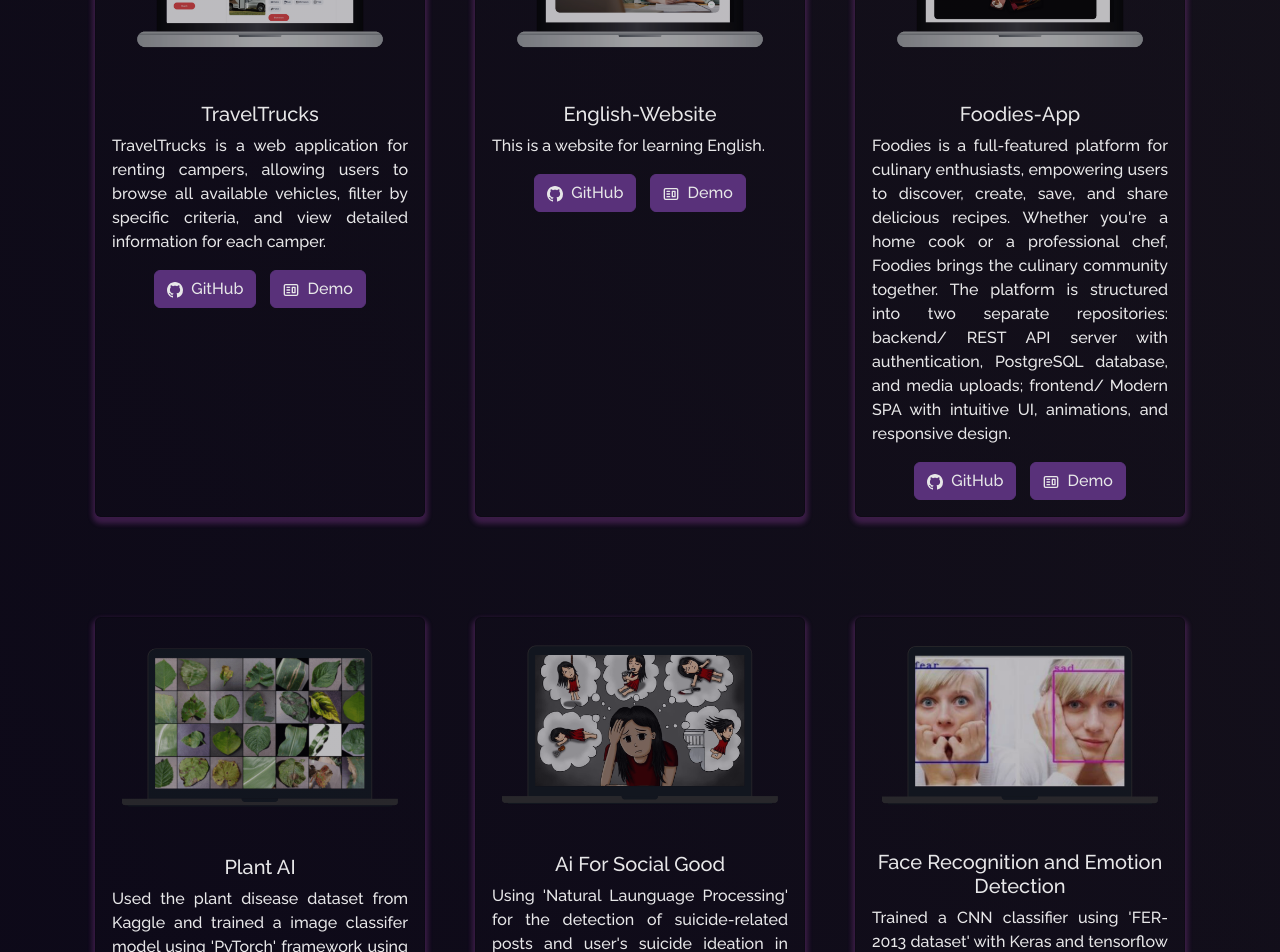
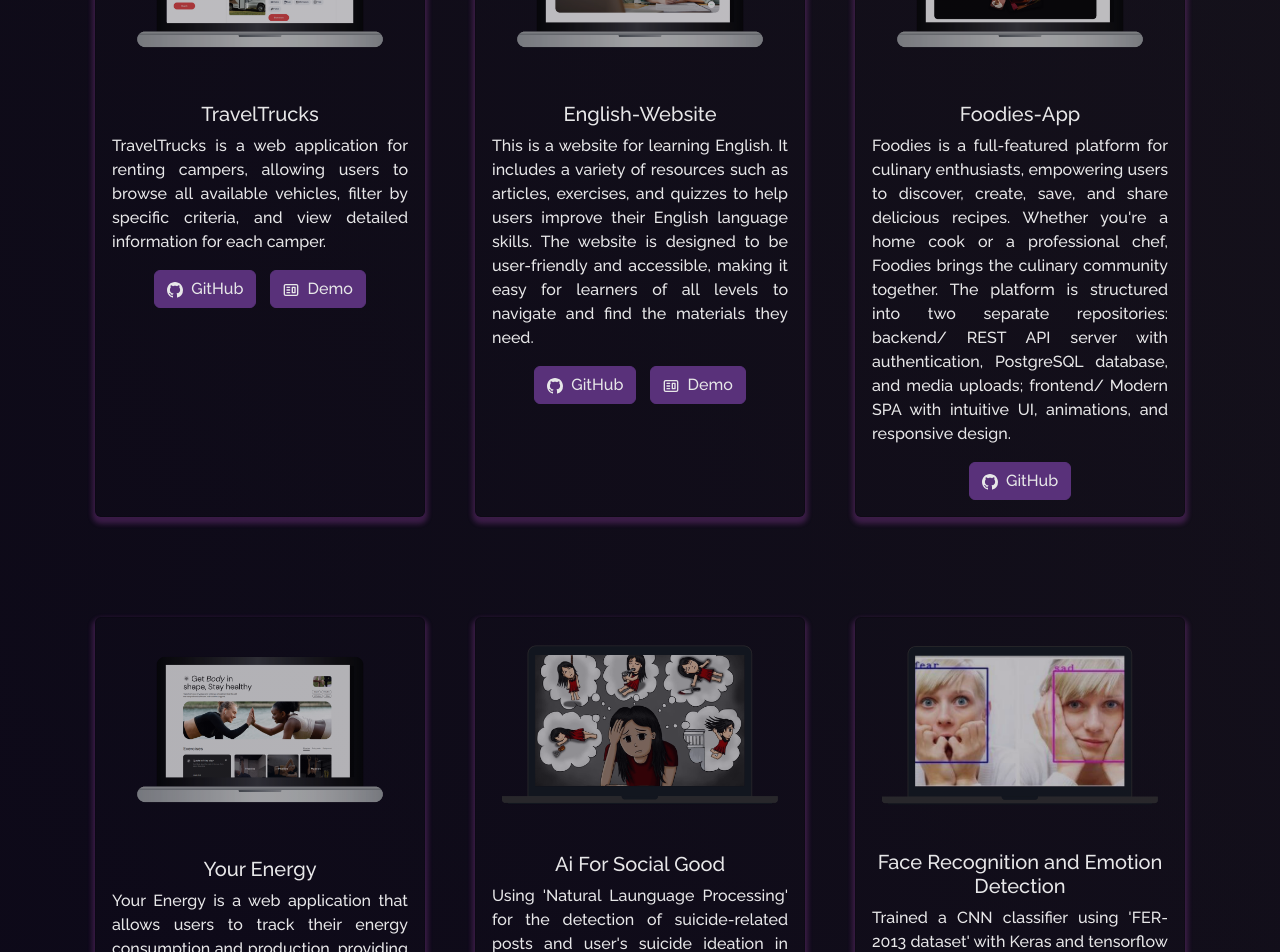
Before and after one commit to tobolovskaya/my-portfolio, a React (Create React App) app: page /projects in a window 1280 px wide. Shown: the part 440-1392 px from the top of the page. Built offline with nearby package versions, Linux system fonts and the light colour scheme.

Commit message:
Update Projects.js

```diff
--- a/src/components/Projects/Projects.js
+++ b/src/components/Projects/Projects.js
@@ -2,7 +2,7 @@ import React from "react";
 import { Container, Row, Col } from "react-bootstrap";
 import ProjectCard from "./ProjectCards";
 import Particle from "../Particle";
-import leaf from "../../Assets/Projects/leaf.png";
+import energy from "../../Assets/Projects/energy.png";
 import emotion from "../../Assets/Projects/emotion.png";
 import foodies from "../../Assets/Projects/foodies.png";
 import TravelTrucks from "../../Assets/Projects/TravelTrucks.png";
@@ -37,7 +37,7 @@ function Projects() {
               imgPath={EnglishWebsite}
               isBlog={false}
               title="English-Website"
-              description="This is a website for learning English."
+              description="This is a website for learning English. It includes a variety of resources such as articles, exercises, and quizzes to help users improve their English language skills. The website is designed to be user-friendly and accessible, making it easy for learners of all levels to navigate and find the materials they need."
               ghLink="https://github.com/tobolovskaya/English-Website"
               demoLink="https://tobolovskaya.github.io/English-Website/"
             />
@@ -53,18 +53,16 @@ function Projects() {
 backend/ REST API server with authentication, PostgreSQL database, and media uploads;
 frontend/ Modern SPA with intuitive UI, animations, and responsive design. "
               ghLink="https://github.com/tobolovskaya/foodies-app"
-              demoLink="/"
             />
           </Col>
 
           <Col md={4} className="project-card">
             <ProjectCard
-              imgPath={leaf}
+              imgPath={energy}
               isBlog={false}
-              title="Plant AI"
-              description="Used the plant disease dataset from Kaggle and trained a image classifer model using 'PyTorch' framework using CNN and Transfer Learning with 38 classes of various plant leaves. The model was successfully able to detect diseased and healthy leaves of 14 unique plants. I was able to achieve an accuracy of 98% by using Resnet34 pretrained model."
-              ghLink="https://github.com/soumyajit4419/Plant_AI"
-              demoLink="https://plant49-ai.herokuapp.com/"
+              title="Your Energy"
+              description="Your Energy is a web application that allows users to track their energy consumption and production, providing insights into their energy usage patterns. The app features a user-friendly interface for monitoring energy data, setting goals, and receiving recommendations for optimizing energy efficiency."
+              ghLink="https://github.com/tobolovskaya/your-energy"
             />
           </Col>
 
```
